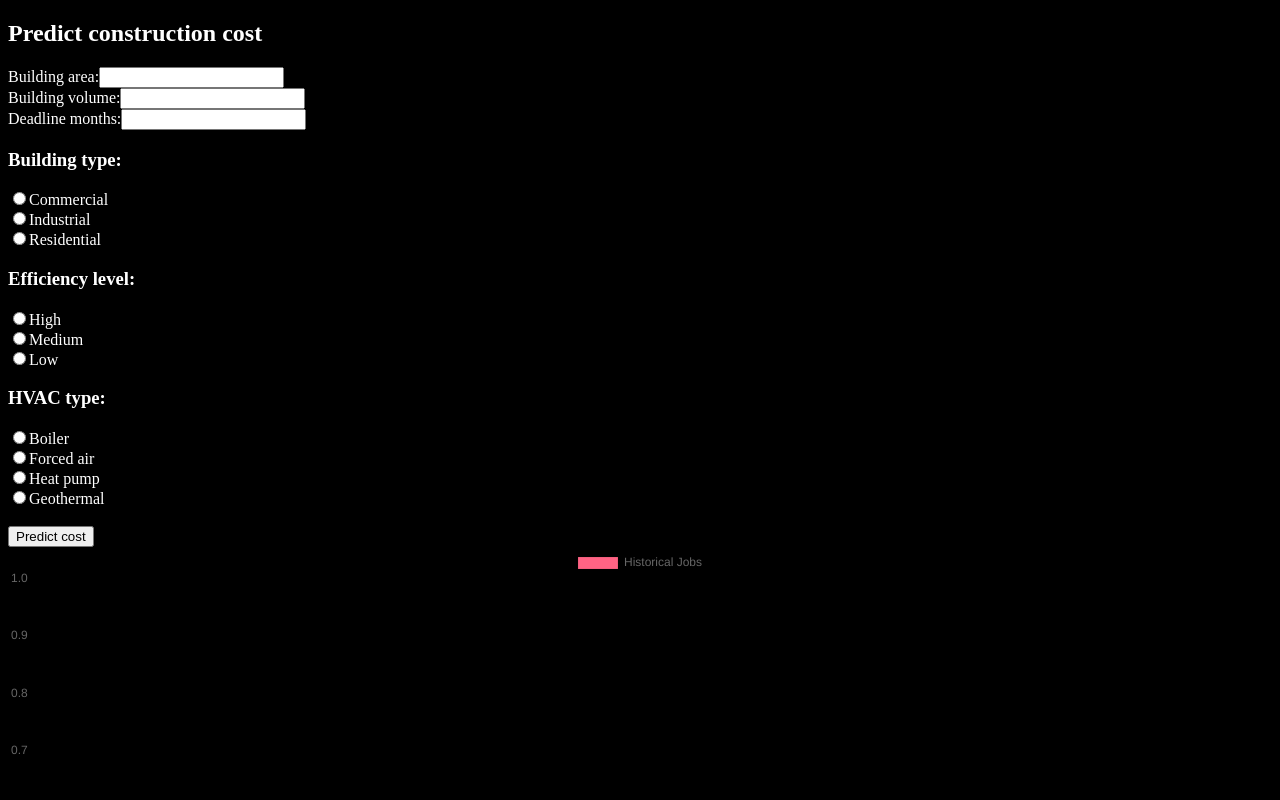
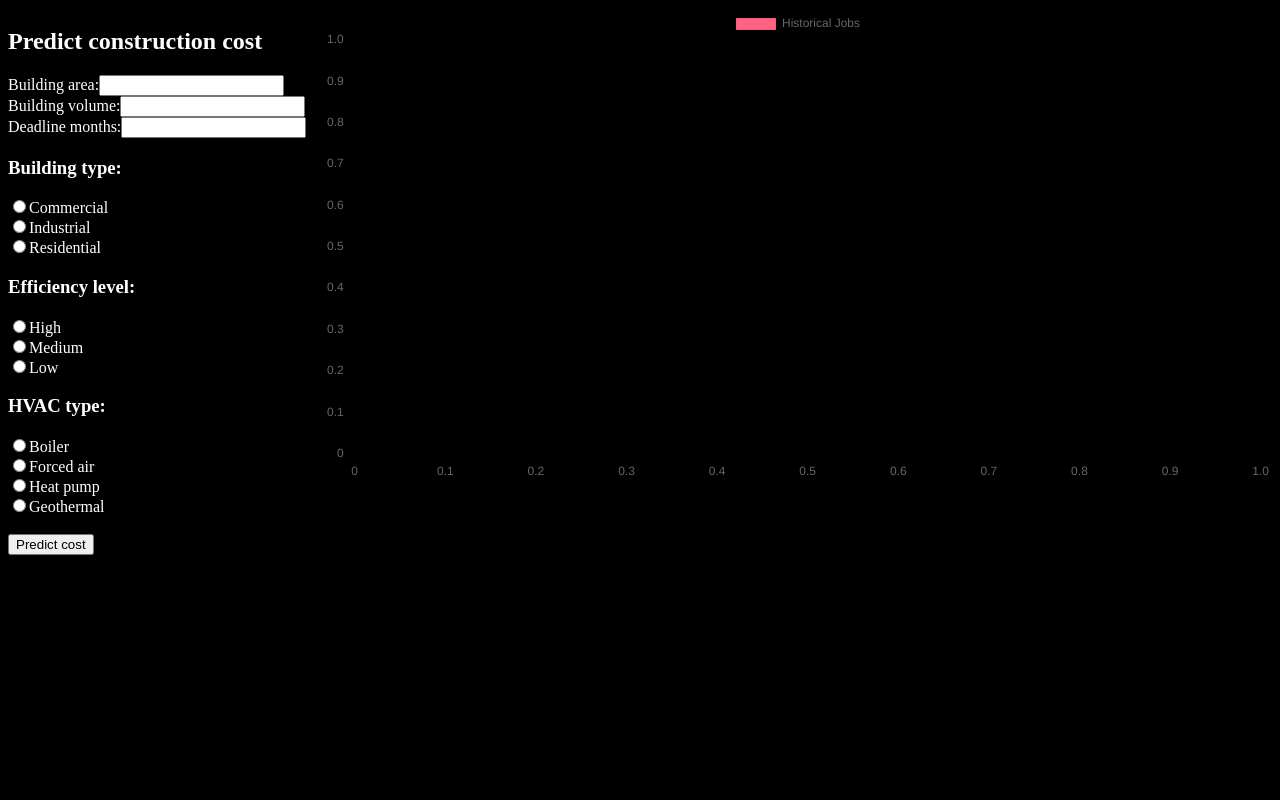
Before and after one commit to Tom-Shaffer/estimator, a Next.js app in the folder nextjsdemo/: page / in a window 1280 px wide. Shown: the top 800 px of the page. Built offline with nearby package versions, Linux system fonts and the light colour scheme; no server answers.

Commit message:
Styling chart location

```diff
--- a/nextjsdemo/pages/components/predict.jsx
+++ b/nextjsdemo/pages/components/predict.jsx
@@ -1,10 +1,8 @@
 import * as tf from '@tensorflow/tfjs'
 import '@tensorflow/tfjs-backend-webgl'
 import { useState, useEffect }from 'react'
-import Chart from './chart'
 
 const modelJSONPath = 'estimator/model.json'
-const pathToDataSetJson = 'estimator/jobs.json'
 
 export default function Predict() {
   const [buildingArea, setBuildingArea] = useState('');
@@ -15,16 +13,6 @@ export default function Predict() {
   const [hvacType, setHvacType] = useState('');
 
   const [prediction, setPrediction] = useState('');
-  const [jobsJson, setJobsJson] = useState([]);
-
-  useEffect(() => {
-    async function fetchData() {
-      const response = await fetch(pathToDataSetJson);
-      const data = await response.json();
-      setJobsJson(data);
-    }
-    fetchData();
-  }, []);
 
   async function handlePredictClick(event) {
     event.preventDefault(); // prevent form submission from refreshing the page
@@ -129,7 +117,6 @@ export default function Predict() {
       </form>
       {prediction &&
       <p>Predicted construction cost: ${prediction.toFixed(2)}</p>}
-      <Chart examples={jobsJson}/>
     </div>
   );
 
--- a/nextjsdemo/pages/index.tsx
+++ b/nextjsdemo/pages/index.tsx
@@ -1,12 +1,34 @@
 import { Inter } from 'next/font/google'
 import Predict from './components/predict'
+import Chart from './components/chart'
+import { useState, useEffect }from 'react'
 
 const inter = Inter({ subsets: ['latin'] })
+const pathToDataSetJson = 'estimator/jobs.json'
+
 
 export default function Home() {
+  const [jobsJson, setJobsJson] = useState([]);
+
+  useEffect(() => {
+    async function fetchData() {
+      const response = await fetch(pathToDataSetJson);
+      const data = await response.json();
+      setJobsJson(data);
+    }
+    fetchData();
+  }, []);
+
   return (
     <main className="flex min-h-screen flex-col items-center justify-between p-24">
-      <Predict />
+    <div style={{ display: 'flex' }}>
+      <div className="input-container">
+        <Predict />
+      </div>
+      <div className="chart-container">
+        <Chart examples={jobsJson}/>
+      </div>
+    </div>
     </main>
   )
 }
--- a/nextjsdemo/styles/globals.css
+++ b/nextjsdemo/styles/globals.css
@@ -21,3 +21,15 @@ body {
     )
     rgb(var(--background-start-rgb));
 }
+
+.chart-container {
+  width: 75%;
+  height: 100vh; /* set the chart container to take up the full height of the viewport */
+  float: left; /* float the chart container to the left */
+}
+
+.input-container {
+  width: 25%;
+  height: 100vh; /* set the input container to take up the full height of the viewport */
+  float: right; /* float the input container to the right */
+}
```
